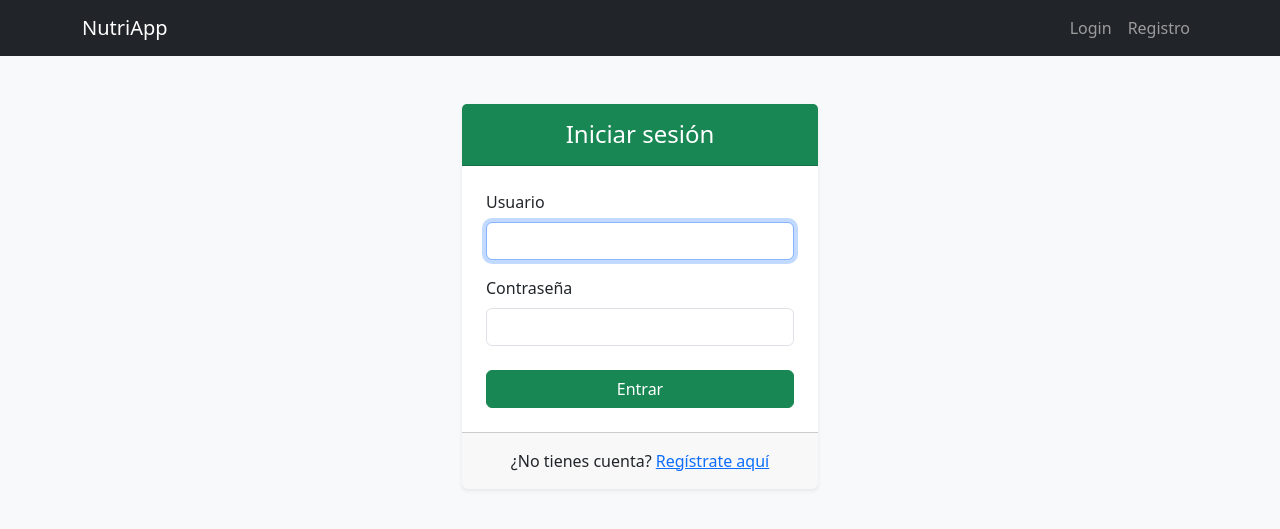
After one commit to danipg9/tarefa5_Daniel_Porto_Gomez, a Flask app: page /login in a window 1280 px wide. The commit adds this page. Shown: the top 529 px of the page. Run offline with Flask 3, Linux system fonts and the light colour scheme.

Commit message:
registro y login

```diff
--- a/app.py
+++ b/app.py
@@ -1,63 +1,138 @@
+import re
+from datetime import datetime, date
 from flask import Flask, render_template, request, redirect, url_for, flash
-from flask_login import LoginManager, login_user, logout_user, login_required, current_user
+from flask_login import (
+    LoginManager,
+    login_user,
+    logout_user,
+    login_required,
+    current_user,
+)
 from werkzeug.security import generate_password_hash, check_password_hash
 from models import db, User, Food, DailyLog, Recipe, RecipeIngredient
 from logic import obtener_resumen_diario
-from datetime import date
 
 app = Flask(__name__)
-app.config['SECRET_KEY'] = 'dev_key_123'
-app.config['SQLALCHEMY_DATABASE_URI'] = 'sqlite:///nutri.db'
+app.config["SECRET_KEY"] = "tfm_seguridad_2024_key"
+app.config["SQLALCHEMY_DATABASE_URI"] = "sqlite:///nutri.db"
+app.config["SQLALCHEMY_TRACK_MODIFICATIONS"] = False
 
 db.init_app(app)
 login_manager = LoginManager(app)
-login_manager.login_view = 'login'
+login_manager.login_view = "login"
+
+# Configuración profesional de Flask-Login en español
+login_manager.login_message = "Sesión requerida para acceder al sistema."
+login_manager.login_message_category = "info"
 
 @login_manager.user_loader
 def load_user(user_id):
     return User.query.get(int(user_id))
 
-# --- RUTAS DE NAVEGACIÓN ---
+def validar_password(password):
+    """
+    Verifica: mín 8 caracteres, 1 mayúscula, 1 minúscula, 1 número y 1 carácter especial amplio.
+    """
+    if not password or len(password) < 8:
+        return False
+    if not re.search(r"[A-Z]", password):
+        return False
+    if not re.search(r"[a-z]", password):
+        return False
+    if not re.search(r"[0-9]", password):
+        return False
+    # Acepta: !@#$%^&*()_+-=[]{}|;':",./<>? y espacio
+    if not re.search(r"[!@#$%^&*()_+\-=\[\]{};':\"\\|,.<>\/? ]", password):
+        return False
+    return True
 
-@app.route('/')
+@app.route("/")
 @login_required
 def index():
-    # Obtenemos los logs de hoy para Daniel
     hoy = date.today()
     logs_hoy = DailyLog.query.filter_by(user_id=current_user.id, date=hoy).all()
     resumen = obtener_resumen_diario(logs_hoy)
-    return render_template('index.html', resumen=resumen, hoy=hoy)
+    return render_template("index.html", resumen=resumen, hoy=hoy)
 
-@app.route('/login', methods=['GET', 'POST'])
+@app.route("/registro", methods=["GET", "POST"])
+def registro():
+    if request.method == "POST":
+        username = request.form.get("username", "").strip()
+        email = request.form.get("email", "").strip()
+        password = request.form.get("password")
+        confirm_password = request.form.get("confirm_password")
+        acepta_politica = request.form.get("politica_privacidad")
+
+        if not acepta_politica:
+            flash("Debe aceptar la política de privacidad.", "warning")
+            return render_template("registro.html", username=username, email=email)
+
+        if password != confirm_password:
+            flash("Las contraseñas no coinciden.", "danger")
+            return render_template("registro.html", username=username, email=email)
+
+        if not validar_password(password):
+            flash("La contraseña no cumple los requisitos: debe tener una longitud mínima de 8 caracteres con al menos 1 letra minúscula, 1 letra mayorúscula, 1 número y 1 carácter especial.", "warning")
+            return render_template("registro.html", username=username, email=email)
+
+        try:
+            user_exists = User.query.filter((User.username == username) | (User.email == email)).first()
+            if user_exists:
+                flash("El nombre de usuario o el correo electrónico ya están registrados.", "warning")
+                return render_template("registro.html", username=username, email=email)
+
+            hashed_pw = generate_password_hash(password, method="pbkdf2:sha256")
+            nuevo_usuario = User(
+                username=username,
+                email=email,
+                password=hashed_pw,
+                fecha_aceptacion_politica=datetime.now()
+            )
+            db.session.add(nuevo_usuario)
+            db.session.commit()
+            flash("Cuenta creada correctamente. Ya puede iniciar sesión.", "success")
+            return redirect(url_for("login"))
+        except Exception:
+            db.session.rollback()
+            flash("Error interno del servidor.", "danger")
+            return render_template("registro.html", username=username, email=email)
+
+    return render_template("registro.html")
+
+@app.route("/login", methods=["GET", "POST"])
 def login():
-    if request.method == 'POST':
-        user = User.query.filter_by(username=request.form['username']).first()
-        if user and check_password_hash(user.password, request.form['password']):
+    if request.method == "POST":
+        username = request.form.get("username")
+        password = request.form.get("password")
+        user = User.query.filter_by(username=username).first()
+        if user and check_password_hash(user.password, password):
             login_user(user)
-            return redirect(url_for('index'))
-        flash('Usuario o contraseña incorrectos')
-    return render_template('login.html')
+            return redirect(url_for("index"))
+        else:
+            flash("Credenciales no válidas.", "danger")
+    return render_template("login.html")
 
-@app.route('/registro', methods=['GET', 'POST'])
-def registro():
-    if request.method == 'POST':
-        hashed_pw = generate_password_hash(request.form['password'])
-        nuevo_usuario = User(
-            username=request.form['username'],
-            password=hashed_pw,
-            target_kcal=request.form.get('kcal', 2000),
-            target_protein=request.form.get('prote', 150),
-            target_carbs=request.form.get('carbs', 200),
-            target_fat=request.form.get('grasas', 60)
-        )
-        db.session.add(nuevo_usuario)
+@app.route("/logout")
+@login_required
+def logout():
+    logout_user()
+    return redirect(url_for("login"))
+
+@app.route("/perfil", methods=["GET", "POST"])
+@login_required
+def perfil():
+    if request.method == "POST":
+        current_user.target_kcal = int(request.form.get("kcal", 2000))
+        current_user.target_protein = int(request.form.get("proteinas", 150))
+        current_user.target_carbs = int(request.form.get("carbohidratos", 200))
+        current_user.target_fat = int(request.form.get("grasas", 60))
         db.session.commit()
-        return redirect(url_for('login'))
-    return render_template('registro.html')
+        flash("Objetivos actualizados.", "success")
+        return redirect(url_for("index"))
+    return render_template("perfil.html")
 
-# --- INICIALIZACIÓN ---
 with app.app_context():
     db.create_all()
 
-if __name__ == '__main__':
+if __name__ == "__main__":
     app.run(debug=True)
--- a/templates/base.html
+++ b/templates/base.html
@@ -1,20 +1,57 @@
 <!DOCTYPE html>
 <html lang="es">
 <head>
+    <meta charset="UTF-8">
+    <meta name="viewport" content="width=device-width, initial-scale=1.0">
+    <title>NutriApp - Gestión Nutricional</title>
     <link href="https://cdn.jsdelivr.net/npm/bootstrap@5.3.0/dist/css/bootstrap.min.css" rel="stylesheet">
-    <title>NutriTracker Daniel</title>
 </head>
 <body class="bg-light">
-    <nav class="navbar navbar-dark bg-primary mb-4">
+    <nav class="navbar navbar-expand-lg navbar-dark bg-dark">
         <div class="container">
-            <a class="navbar-brand" href="/">NutriTracker</a>
-            {% if current_user.is_authenticated %}
-                <span class="navbar-text">Hola, {{ current_user.username }} | <a href="/login" class="text-white">Salir</a></span>
-            {% endif %}
+            <a class="navbar-brand" href="/">NutriApp</a>
+            <div class="navbar-nav ms-auto">
+                {% if current_user.is_authenticated %}
+                    <a class="nav-link" href="/perfil">Mi Perfil</a>
+                    <a class="nav-link" href="/logout">Cerrar Sesión</a>
+                {% else %}
+                    <a class="nav-link" href="/login">Login</a>
+                    <a class="nav-link" href="/registro">Registro</a>
+                {% endif %}
+            </div>
         </div>
     </nav>
-    <div class="container">
+
+    <div class="container mt-4">
+        {% with messages = get_flashed_messages(with_categories=true) %}
+          {% if messages %}
+            <div id="flash-messages">
+                {% for category, message in messages %}
+                  <div class="alert alert-{{ category }} alert-dismissible fade show shadow-sm" role="alert">
+                    {{ message }}
+                    <button type="button" class="btn-close" data-bs-dismiss="alert" aria-label="Close"></button>
+                  </div>
+                {% endfor %}
+            </div>
+          {% endif %}
+        {% endwith %}
+
         {% block content %}{% endblock %}
     </div>
+
+    <script src="https://cdn.jsdelivr.net/npm/bootstrap@5.3.0/dist/js/bootstrap.bundle.min.js"></script>
+
+    <script>
+        // Lógica de auto-desvanecimiento de alertas (4 segundos)
+        document.addEventListener("DOMContentLoaded", function() {
+            const alerts = document.querySelectorAll('.alert');
+            alerts.forEach(function(alert) {
+                setTimeout(function() {
+                    const bsAlert = new bootstrap.Alert(alert);
+                    bsAlert.close();
+                }, 4000);
+            });
+        });
+    </script>
 </body>
 </html>
--- /dev/null
+++ b/templates/login.html
@@ -0,0 +1,30 @@
+{% extends "base.html" %}
+{% block content %}
+<div class="row justify-content-center mt-5">
+    <div class="col-md-4">
+        <div class="card shadow-sm border-0">
+            <div class="card-header bg-success text-white text-center py-3">
+                <h4 class="mb-0">Iniciar sesión</h4>
+            </div>
+            <div class="card-body p-4">
+                <form method="POST" action="/login">
+                    <div class="mb-3">
+                        <label class="form-label">Usuario</label>
+                        <input type="text" name="username" class="form-control" required autofocus>
+                    </div>
+                    <div class="mb-4">
+                        <label class="form-label">Contraseña</label>
+                        <input type="password" name="password" class="form-control" required>
+                    </div>
+                    <div class="d-grid">
+                        <button type="submit" class="btn btn-success">Entrar</button>
+                    </div>
+                </form>
+            </div>
+            <div class="card-footer text-center py-3">
+                ¿No tienes cuenta? <a href="/registro">Regístrate aquí</a>
+            </div>
+        </div>
+    </div>
+</div>
+{% endblock %}
```
Also changed, not shown: models.py (+6 -2 lines), templates/index.html (+5 -3 lines), templates/registro.html (+52 -0 lines).
